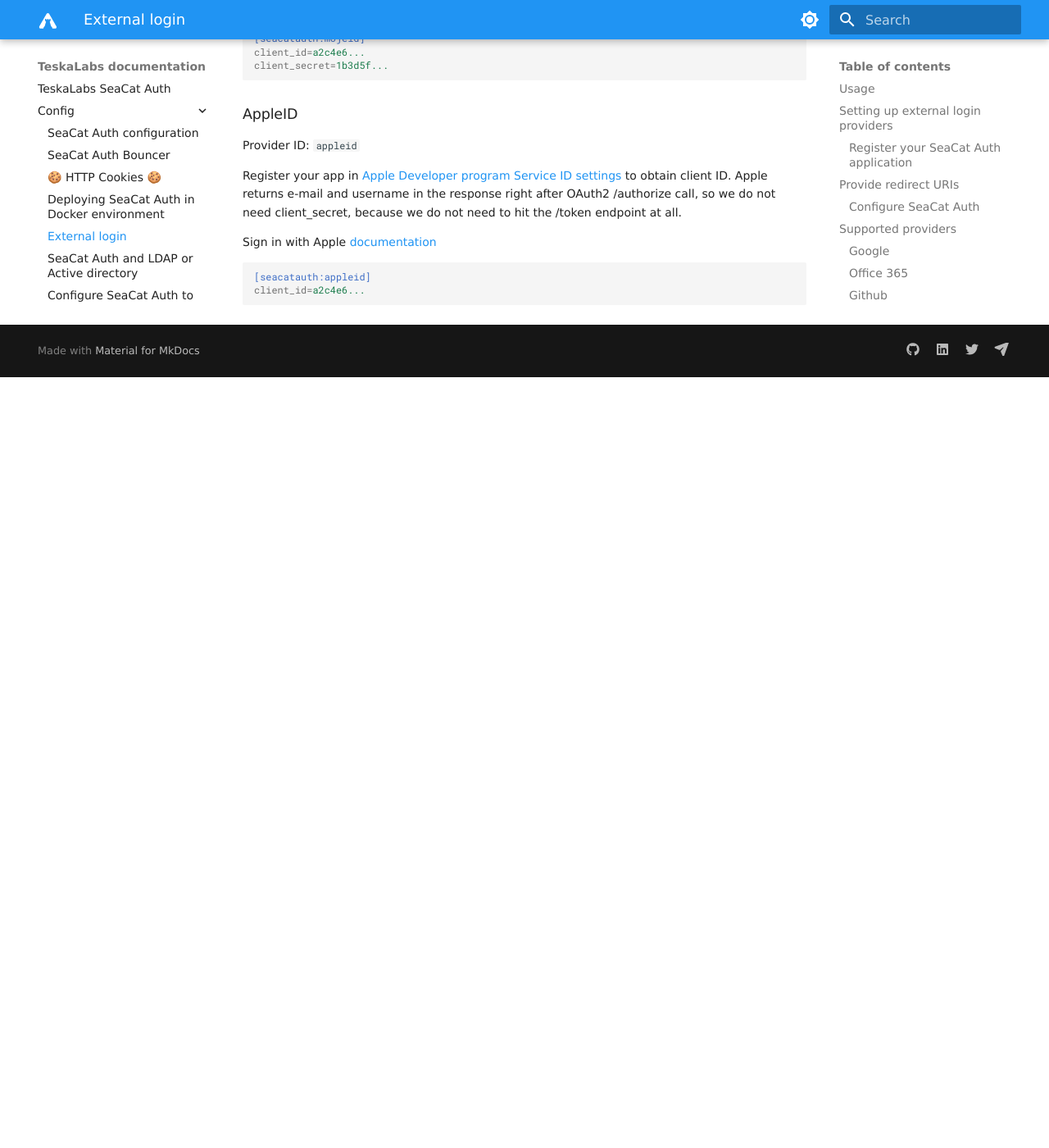
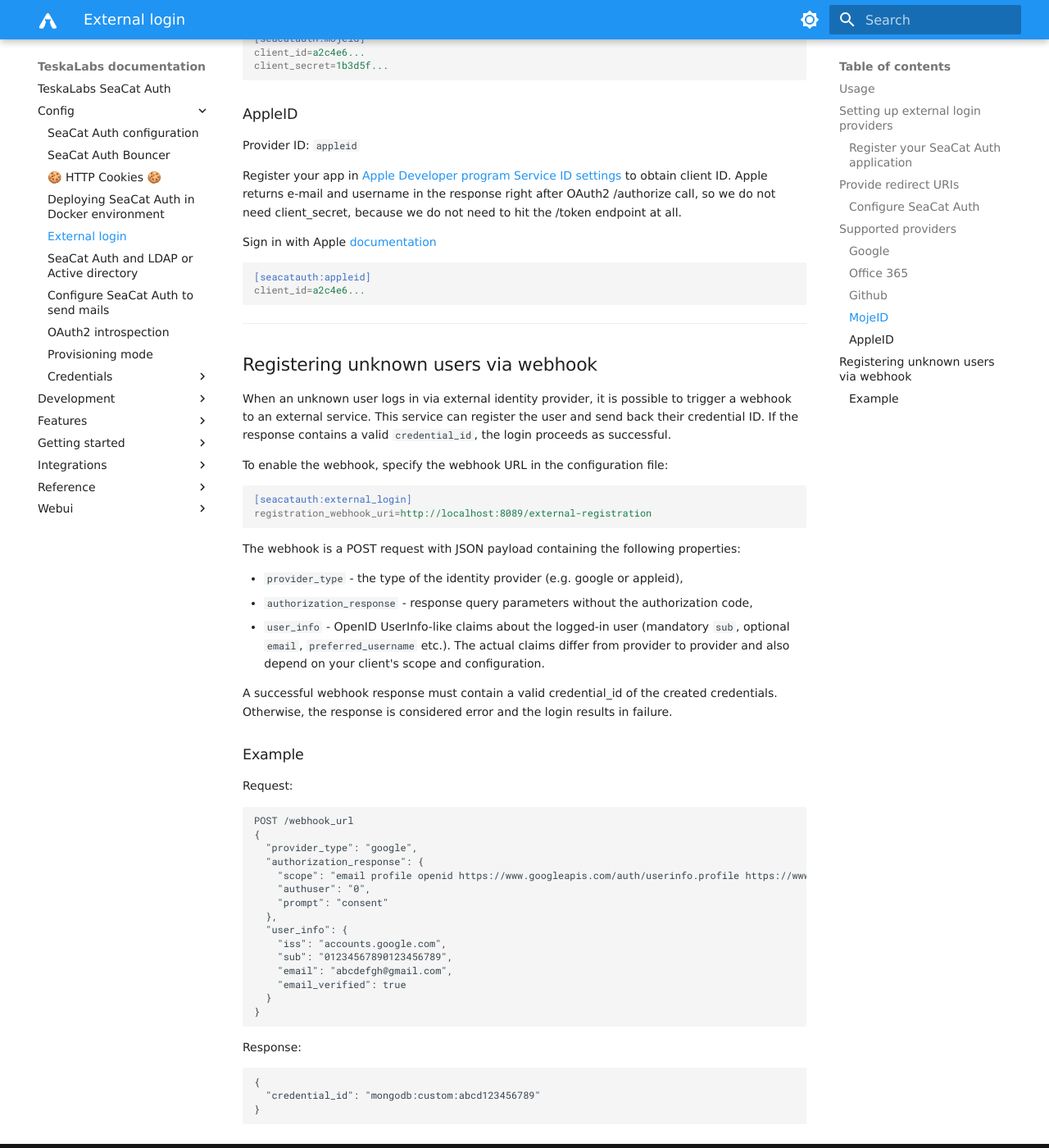
Before and after one commit to TeskaLabs/seacat-auth, an MkDocs documentation site: the page built from docs/config/external-login.md, in a window 1280 px wide and 1400 px high, scrolled down 3644 px. Shown: the whole window at 82% size. Built offline with MkDocs 1.6.1 and Material for MkDocs 9.7.7, drawn with Linux system fonts in a browser that asks for light colours; some web fonts are replaced; before the commit the page ends 4104 px from its top, so only the background shows below that.

Commit message:
documentation

````diff
--- a/docs/config/external-login.md
+++ b/docs/config/external-login.md
@@ -78,6 +78,7 @@
 
 ---
 
+
 ## Supported providers
 
 SeaCat Auth currently supports the following external login providers:
@@ -155,3 +156,58 @@
 [seacatauth:appleid]
 client_id=a2c4e6...
 ```
+
+---
+
+
+## Registering unknown users via webhook
+
+When an unknown user logs in via external identity provider, it is possible to trigger a webhook to an external
+service. This service can register the user and send back their credential ID. If the response contains a valid
+`credential_id`, the login proceeds as successful.
+
+To enable the webhook, specify the webhook URL in the configuration file:
+```ini
+[seacatauth:external_login]
+registration_webhook_uri=http://localhost:8089/external-registration
+```
+
+The webhook is a POST request with JSON payload containing the following properties:
+
+- `provider_type` - the type of the identity provider (e.g. google or appleid),
+- `authorization_response` - response query parameters without the authorization code,
+- `user_info` - OpenID UserInfo-like claims about the logged-in user (mandatory `sub`, optional `email`,
+    `preferred_username` etc.). The actual claims differ from provider to provider and also depend on your
+    client's scope and configuration.
+
+A successful webhook response must contain a valid credential_id of the created credentials.
+Otherwise, the response is considered error and the login results in failure.
+
+
+### Example
+
+Request:
+```
+POST /webhook_url
+{
+  "provider_type": "google",
+  "authorization_response": {
+    "scope": "email profile openid https://www.googleapis.com/auth/userinfo.profile https://www.googleapis.com/auth/userinfo.email",
+    "authuser": "0",
+    "prompt": "consent"
+  },
+  "user_info": {
+    "iss": "accounts.google.com",
+    "sub": "01234567890123456789",
+    "email": "abcdefgh@gmail.com",
+    "email_verified": true
+  }
+}
+```
+
+Response:
+```
+{
+  "credential_id": "mongodb:custom:abcd123456789"
+}
+```
````
